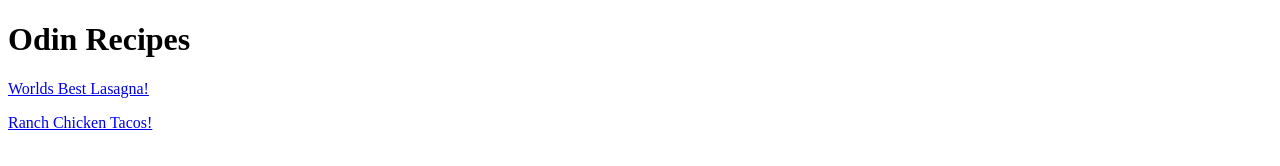
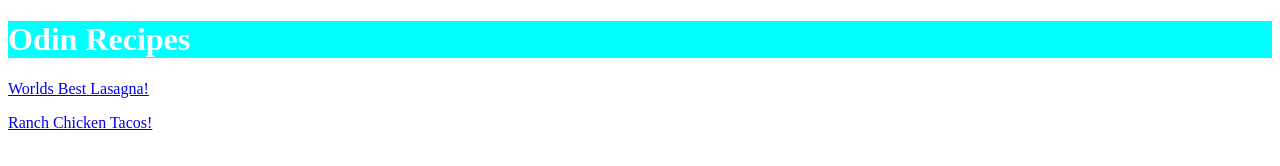
Before and after one commit to BatuhanErkoc2635/odin-recipes, a plain HTML site: page index.html in a window 1280 px wide. Drawn offline with Linux system fonts and the light colour scheme.

Commit message:
background color added inline for headtext

```diff
--- a/index.html
+++ b/index.html
@@ -6,7 +6,7 @@
     <title>Document</title>
 </head>
 <body>
-    <h1>Odin Recipes</h1>
+    <h1 style="background-color: aqua; color: white; font-weight: bold;">Odin Recipes</h1>
     <a href="./recipes/lasagna.html">Worlds Best Lasagna!</a>
     <p></p>
     <a href="./recipes/tacos.html">Ranch Chicken Tacos!</a>
```
